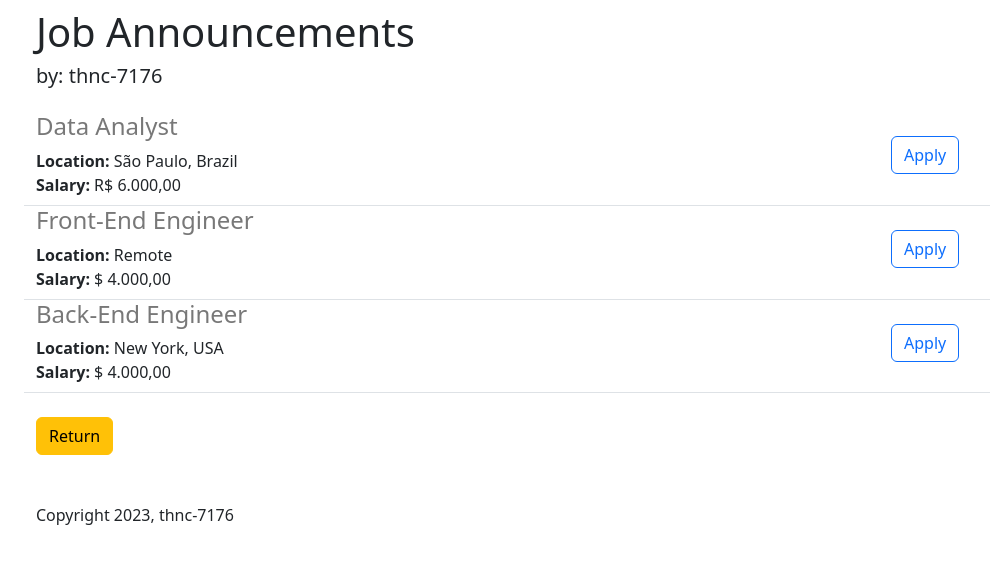
After one commit to thnc-7176/first-flask-website, a Flask app: page /carrers-homepage in a window 1280 px wide. The commit adds this page. Shown: the top 564 px of the page, without its empty margins (46-1036 px from the left). Run offline with Flask 3, Linux system fonts and the light colour scheme.

Commit message:
Added dynamic data and API route.

```diff
--- a/app.py
+++ b/app.py
@@ -1,12 +1,57 @@
-from flask import Flask, render_template
+"""
+Tutorial from https://www.youtube.com/watch?v=yBDHkveJUf4&t=3558s
 
+From: 06/11/2023 to:
+Thiago Naves Cassimiro
+"""
+
+# Imports
+from flask import Flask, render_template, jsonify
+
+# Starting Flask framework
 app = Flask(__name__)
 
+# Logics
+# For the careers project
+jobs_list = [
+  {
+    'id': 1,
+    'title': 'Data Analyst',
+    'location': 'São Paulo, Brazil',
+    'salary': 'R$ 6.000,00'
+  },
+  {
+    'id': 2,
+    'title': 'Front-End Engineer',
+    'location': 'Remote',
+    'salary': '$ 4.000,00'
+  },
+  {
+    'id': 3,
+    'title': 'Back-End Engineer',
+    'location': 'New York, USA',
+    'salary': '$ 4.000,00'
+  },
+]
 
+
+
+# Routes
 @app.route("/")
 def homepage():
   return render_template('home.html')
 
+@app.route("/carrers-homepage")
+def carrers_homepage():
+  return render_template('carrers-homepage.html', jobs=jobs_list)
 
+# API route to return json data
+@app.route("/api/jobs")
+def list_jobs():
+  return jsonify(jobs_list)
+
+# Run
 if __name__ == "__main__":
   app.run(host="0.0.0.0", debug=True)
+
+### I stopped at
--- /dev/null
+++ b/templates/carrers-homepage.html
@@ -0,0 +1,34 @@
+<!DOCTYPE html>
+<html>
+  <head>
+    <title>
+      Carrers-Homepage
+    </title>
+    <meta charset="utf-8">
+    <meta name="viewport" content="width=device-width, initial-scale=1">
+    <link href="https://cdn.jsdelivr.net/npm/bootstrap@5.3.2/dist/css/bootstrap.min.css" rel="stylesheet" integrity="sha384-T3c6CoIi6uLrA9TneNEoa7RxnatzjcDSCmG1MXxSR1GAsXEV/Dwwykc2MPK8M2HN" crossorigin="anonymous">
+    <style>
+      #banner{
+        height: 360px;
+        object-fit:cover;
+        width: 100%;
+      }
+    </style>
+  </head>
+  <body>
+    <div class="container">
+      <h1 class="mt-2">Job Announcements</h1>
+      <h5 class="mb-4">by: thnc-7176</h5>
+      <div>
+        {% for job in jobs %}
+          {% include 'jobitem.html' %}
+        {% endfor %}
+
+      </div>
+      <button class="btn btn-warning mt-4" onclick="location.href = '/';">Return</button>
+      <p class="mt-5">
+        Copyright 2023, thnc-7176
+      </p>
+    </div>
+  </body>
+</html>
--- /dev/null
+++ b/templates/jobitem.html
@@ -0,0 +1,12 @@
+<div class="border-bottom row" style="margin-botton:16px;padding-bottom:8px;">
+  <div class="col-9">
+    <h4 style="color:rgb(120,120,120); margin-botton:4px; ">{{job['title']}}</h4>
+    <div><b>Location:</b> {{job['location']}}</div>
+    {% if 'salary' in job %}
+      <div><b>Salary:</b> {{job['salary']}}</div>
+    {% endif %}
+  </div>
+  <div class="col-3">
+    <button class="btn btn-outline-primary mt-4" onclick="location.href = '#';">Apply</button>
+  </div>
+</div>
```
Also changed, not shown: templates/home.html (+17 -37 lines).
